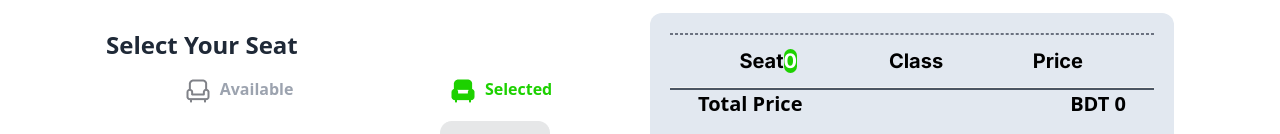
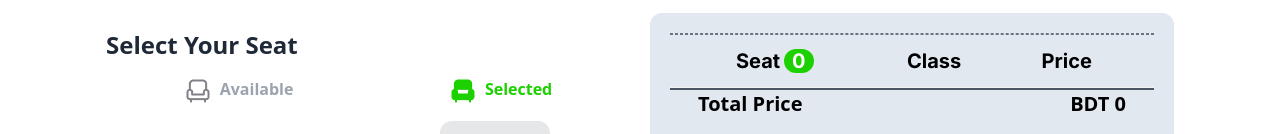
Before and after one commit to TasinEvan/bus-ticket, a plain HTML site: page index.html in a window 1280 px wide. Shown: the part 2042-2176 px from the top of the page. Drawn offline with nearby package versions, Linux system fonts and the light colour scheme.

```diff
--- a/index.html
+++ b/index.html
@@ -318,7 +318,7 @@
     <thead>
       <tr id="oldRow">
         <th></th>
-        <th class="text-xl text-black font-bold inter">Seat<span id="seat-booking" class="text-xl font-bold bg-theme  text-white rounded-full">0</span></th>
+        <th class="text-xl text-black font-bold inter">Seat<span id="seat-booking" class="text-xl font-bold bg-theme w-5 px-2 ml-1 text-white rounded-full">0</span></th>
         <th class="text-xl text-black font-bold inter">Class</th>
         <th class="text-xl text-black font-bold inter">Price</th>
         <div class="border border-dashed border-gray-500 w-full h-0"></div>
```
